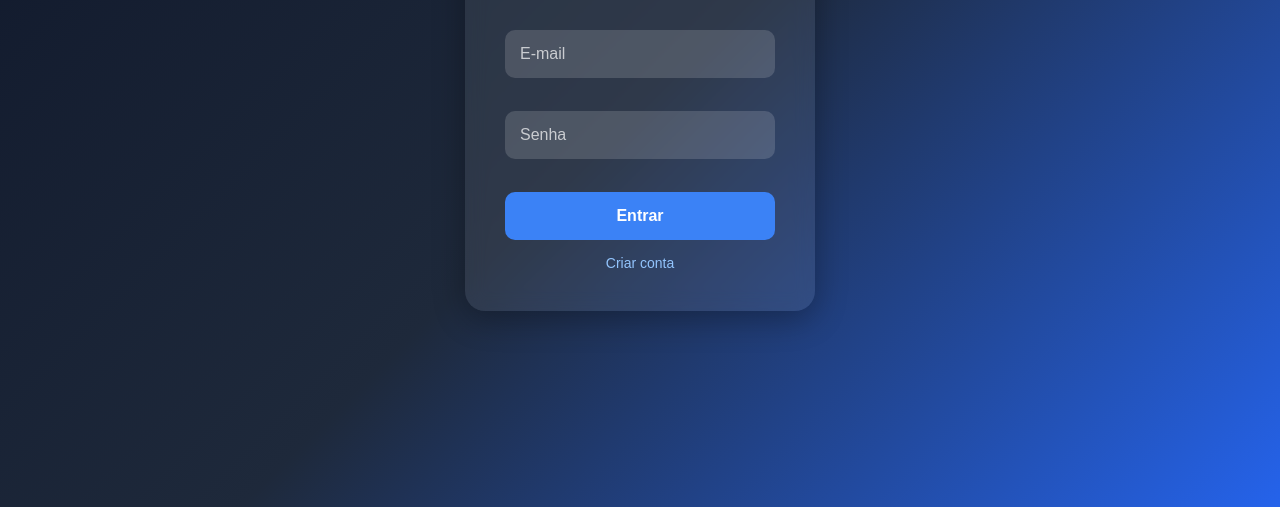
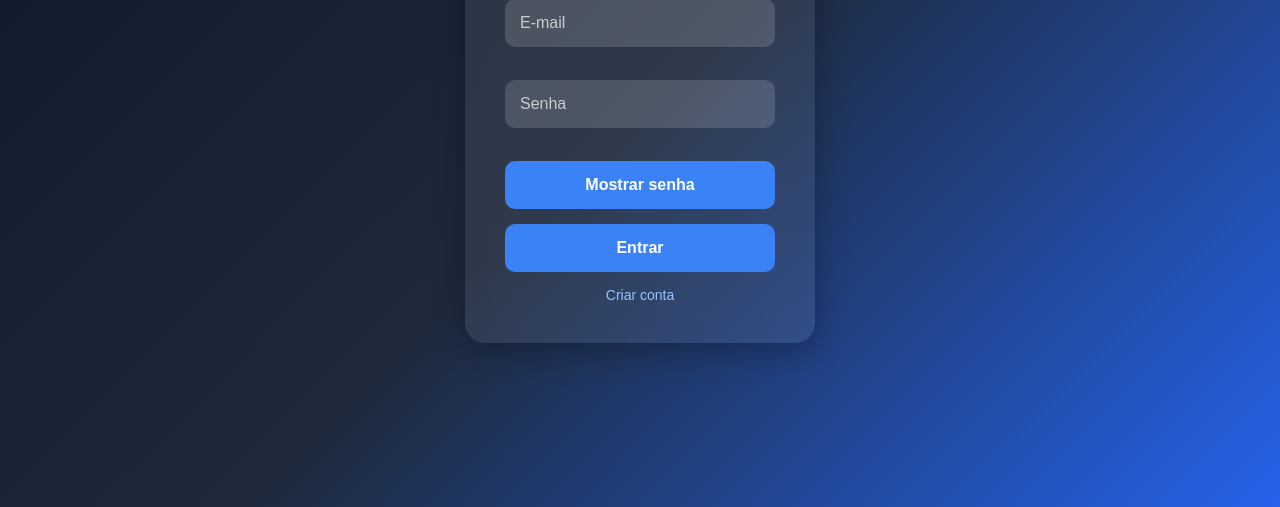
Before and after one commit to mcteodoro/secure-login-dashboard-v2, a website: page index.html in a window 1280 px wide. Shown: the part 293-800 px from the top of the page. Drawn offline with Linux system fonts and the light colour scheme.

Commit message:
Adicionar mostrar senha

```diff
--- a/index.html
+++ b/index.html
@@ -10,15 +10,16 @@
 
 <body>
 
-<form id="formLogin">
-
+<form id="formLogin" onsubmit="return false;">
     <h1>Login</h1>
 
     <input type="email" id="email" placeholder="E-mail">
 
     <input type="password" id="senha" placeholder="Senha">
-
-    <button type="button" onclick="login()">Entrar</button>
+<button type="button" onclick="mostrarSenha('senha')">
+  Mostrar senha
+</button>
+   <button type="button" onclick="login()">Entrar</button>
 
     <a href="cadastro.html">Criar conta</a>
 
```
